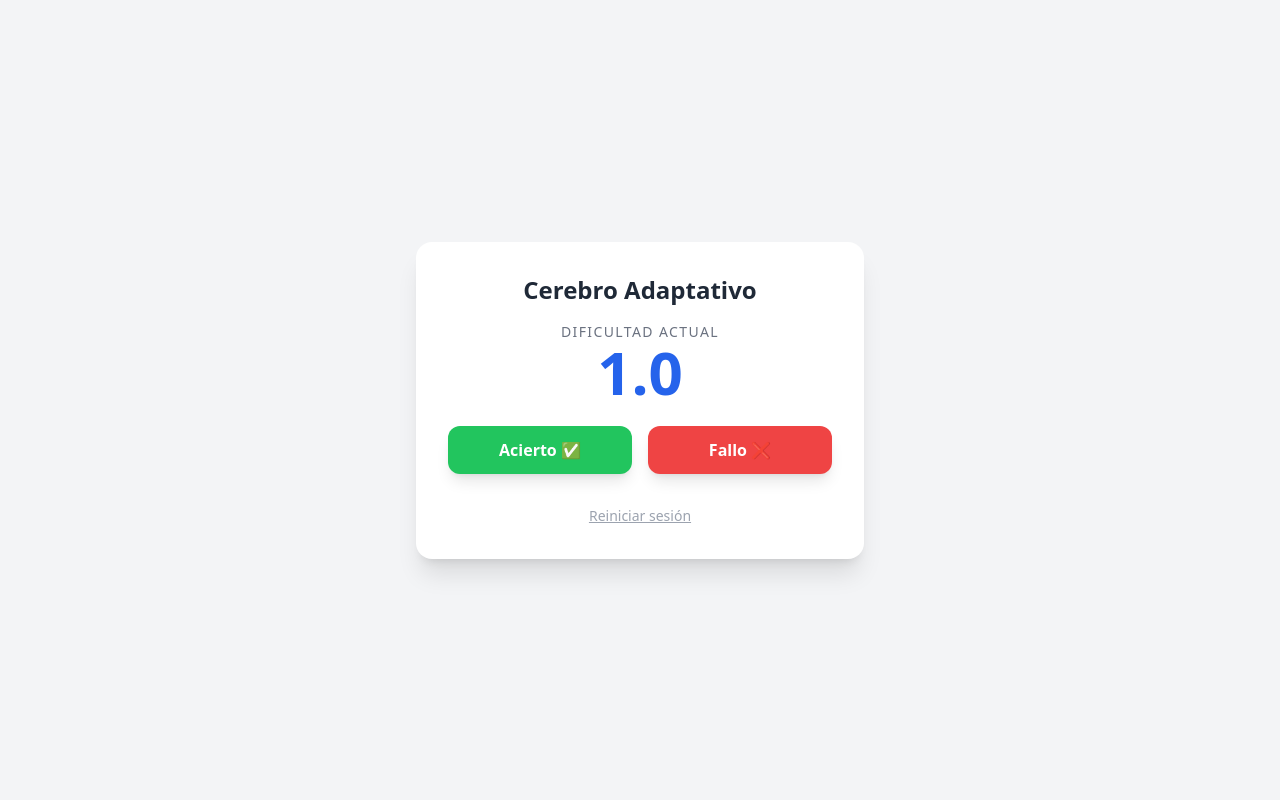
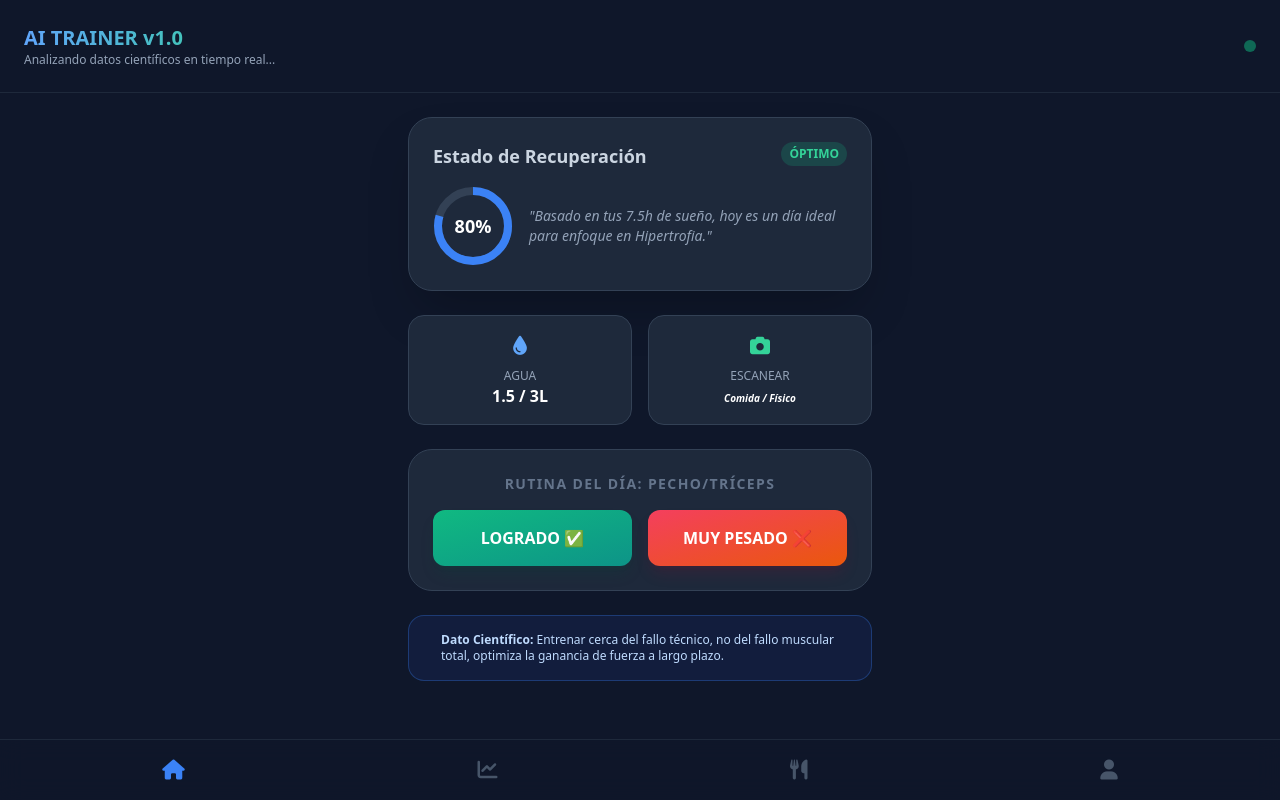
Before and after one commit to comficacompras-cell/cerebro-app, a plain HTML site: page index.html in a window 1280 px wide. Drawn offline with nearby package versions, Linux system fonts and the light colour scheme.

Commit message:
Update index.html

```diff
--- a/index.html
+++ b/index.html
@@ -3,66 +3,81 @@
 <head>
     <meta charset="UTF-8">
     <meta name="viewport" content="width=device-width, initial-scale=1.0">
-    <title>Cerebro Adaptativo Demo</title>
+    <title>IA Trainer - Asistente Proactivo</title>
     <script src="https://cdn.tailwindcss.com"></script>
+    <link rel="stylesheet" href="https://cdnjs.cloudflare.com/ajax/libs/font-awesome/6.0.0/css/all.min.css">
 </head>
-<body class="bg-gray-100 flex flex-col items-center justify-center h-screen font-sans">
+<body class="bg-slate-900 text-white font-sans min-h-screen">
 
-    <div class="bg-white p-8 rounded-2xl shadow-xl text-center max-w-md w-full">
-        <h1 class="text-2xl font-bold text-gray-800 mb-4">Cerebro Adaptativo</h1>
+    <nav class="p-6 flex justify-between items-center border-b border-slate-800">
+        <div>
+            <h1 class="text-xl font-bold bg-gradient-to-r from-blue-400 to-emerald-400 bg-clip-text text-transparent">AI TRAINER v1.0</h1>
+            <p class="text-xs text-slate-400">Analizando datos científicos en tiempo real...</p>
+        </div>
+        <div class="h-3 w-3 bg-emerald-500 rounded-full animate-pulse"></div>
+    </nav>
 
-        <div class="mb-6">
-            <p class="text-sm text-gray-500 uppercase tracking-widest">Dificultad Actual</p>
-            <div id="difficulty-display" class="text-6xl font-black text-blue-600 transition-all duration-300">1.0</div>
+    <main class="p-6 max-w-lg mx-auto space-y-6">
+
+        <div class="bg-slate-800 rounded-3xl p-6 shadow-2xl border border-slate-700">
+            <div class="flex justify-between items-start mb-4">
+                <h2 class="text-lg font-semibold text-slate-300">Estado de Recuperación</h2>
+                <span class="bg-emerald-500/20 text-emerald-400 text-xs px-2 py-1 rounded-full font-bold">ÓPTIMO</span>
+            </div>
+            <div class="flex items-center gap-4">
+                <div class="relative">
+                    <svg class="h-20 w-20 transform -rotate-90">
+                        <circle cx="40" cy="40" r="35" stroke="currentColor" stroke-width="8" fill="transparent" class="text-slate-700"/>
+                        <circle cx="40" cy="40" r="35" stroke="currentColor" stroke-width="8" fill="transparent" stroke-dasharray="219" stroke-dashoffset="44" class="text-blue-500 transition-all duration-1000"/>
+                    </svg>
+                    <span class="absolute inset-0 flex items-center justify-center font-bold text-lg">80%</span>
+                </div>
+                <div>
+                    <p class="text-sm text-slate-400 italic">"Basado en tus 7.5h de sueño, hoy es un día ideal para enfoque en Hipertrofia."</p>
+                </div>
+            </div>
         </div>
 
-        <div id="status-badge" class="hidden mb-6 p-2 bg-red-100 text-red-700 rounded-lg font-semibold animate-pulse">
-            ⚠️ REPASO DE FUNDAMENTOS ACTIVADO
-        </div>
-
-        <div class="flex gap-4">
-            <button onclick="handleSuccess()" class="flex-1 bg-green-500 hover:bg-green-600 text-white font-bold py-3 px-6 rounded-xl shadow-lg transform active:scale-95 transition-all">
-                Acierto ✅
+        <div class="grid grid-cols-2 gap-4">
+            <button onclick="alert('IA: Registrando hidratación...')" class="bg-slate-800 p-4 rounded-2xl border border-slate-700 hover:border-blue-500 transition-all group">
+                <i class="fa-solid fa-droplet text-blue-400 mb-2 text-xl group-hover:scale-110 transition-transform"></i>
+                <p class="text-xs block text-slate-400 uppercase">Agua</p>
+                <span class="font-bold">1.5 / 3L</span>
             </button>
-            <button onclick="handleFailure()" class="flex-1 bg-red-500 hover:bg-red-600 text-white font-bold py-3 px-6 rounded-xl shadow-lg transform active:scale-95 transition-all">
-                Fallo ❌
+            <button onclick="alert('IA: Abriendo escáner biométrico...')" class="bg-slate-800 p-4 rounded-2xl border border-slate-700 hover:border-emerald-500 transition-all group">
+                <i class="fa-solid fa-camera text-emerald-400 mb-2 text-xl group-hover:scale-110 transition-transform"></i>
+                <p class="text-xs block text-slate-400 uppercase">Escanear</p>
+                <span class="font-bold italic text-[10px]">Comida / Físico</span>
             </button>
         </div>
 
-        <button onclick="reset()" class="mt-8 text-gray-400 hover:text-gray-600 text-sm underline">Reiniciar sesión</button>
+        <div class="bg-slate-800 rounded-3xl p-6 border border-slate-700 text-center">
+            <h3 class="text-sm font-bold text-slate-500 mb-4 uppercase tracking-widest">Rutina del Día: Pecho/Tríceps</h3>
+            <div class="flex gap-4">
+                <button onclick="alert('IA: ¡Excelente! Subiendo dificultad para la próxima sesión.')" class="flex-1 bg-gradient-to-br from-emerald-500 to-teal-600 p-4 rounded-xl font-bold shadow-lg shadow-emerald-900/20 active:scale-95 transition-all">
+                    LOGRADO ✅
+                </button>
+                <button onclick="alert('IA: Entendido. Bajando intensidad para evitar sobreentrenamiento.')" class="flex-1 bg-gradient-to-br from-rose-500 to-orange-600 p-4 rounded-xl font-bold shadow-lg shadow-rose-900/20 active:scale-95 transition-all">
+                    MUY PESADO ❌
+                </button>
+            </div>
+        </div>
+
+        <div class="bg-blue-900/20 border border-blue-500/30 p-4 rounded-2xl flex gap-4 items-center">
+            <i class="fa-solid fa-flask-vial text-blue-400"></i>
+            <p class="text-xs text-blue-200">
+                <span class="font-bold">Dato Científico:</span> Entrenar cerca del fallo técnico, no del fallo muscular total, optimiza la ganancia de fuerza a largo plazo.
+            </p>
+        </div>
+
+    </main>
+
+    <div class="fixed bottom-0 left-0 right-0 p-4 bg-slate-900/80 backdrop-blur-md border-t border-slate-800 flex justify-around items-center">
+        <i class="fa-solid fa-house text-blue-500 text-xl"></i>
+        <i class="fa-solid fa-chart-line text-slate-600 text-xl"></i>
+        <i class="fa-solid fa-utensils text-slate-600 text-xl"></i>
+        <i class="fa-solid fa-user text-slate-600 text-xl"></i>
     </div>
 
-    <script>
-        let difficulty = 1.0;
-        let failures = 0;
-
-        function updateUI() {
-            document.getElementById('difficulty-display').innerText = difficulty.toFixed(3);
-            if (failures >= 3) {
-                document.getElementById('status-badge').classList.remove('hidden');
-                document.getElementById('difficulty-display').classList.replace('text-blue-600', 'text-red-600');
-            } else {
-                document.getElementById('status-badge').classList.add('hidden');
-                document.getElementById('difficulty-display').classList.replace('text-red-600', 'text-blue-600');
-            }
-        }
-
-        function handleSuccess() {
-            failures = 0; // Se resetea el contador de fallos
-            updateUI();
-        }
-
-        function handleFailure() {
-            failures++;
-            difficulty = difficulty * 0.8; // Tu fórmula de reducción del 20%
-            updateUI();
-        }
-
-        function reset() {
-            difficulty = 1.0;
-            failures = 0;
-            updateUI();
-        }
-    </script>
 </body>
 </html>
```
